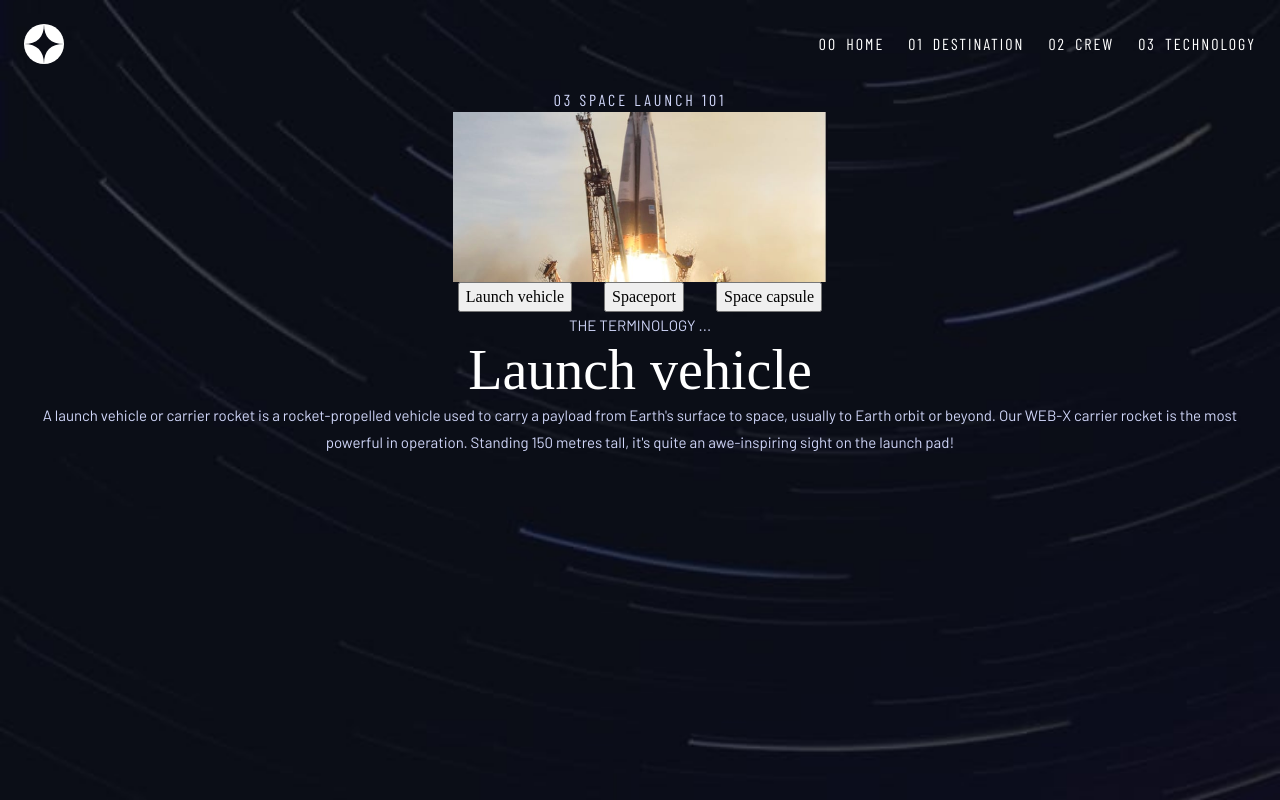
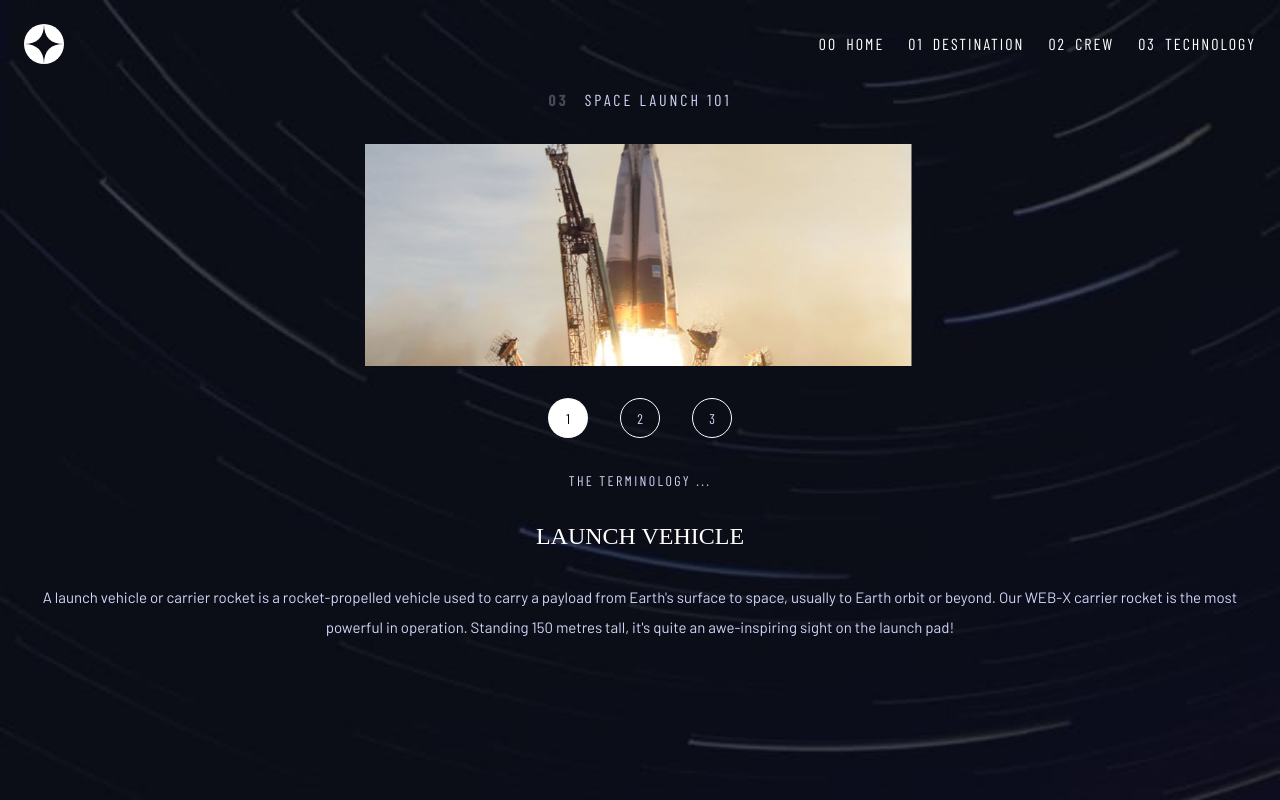
Before and after one commit to lawrence-yoon/space-tourism, a Next.js app: page /technology in a window 1280 px wide. Built offline with nearby package versions, Linux system fonts and the light colour scheme; a web font is replaced by a local one.

Commit message:
add some styling for technology page

```diff
--- a/src/pages/technology/index.jsx
+++ b/src/pages/technology/index.jsx
@@ -16,26 +16,39 @@ function Technology() {
       </Head>
       <main className={classes.content}>
         <article className={classes.textContainer}>
-          <h2 className={classes.intro}>03 SPACE LAUNCH 101</h2>
-          <Image
-            className={classes.imageContainer}
-            src={data.technology[technologyIndex].images.landscape.substring(1)}
-            alt="logo"
-            width={375}
-            height={170}
-          />
-          <div className={classes.navbarDestination}>
+          <h2 className={classes.intro}>
+            <span className={classes.dirIndex}>03</span>SPACE LAUNCH 101
+          </h2>
+          <div className={classes.imageContainer}>
+            <Image
+              className={classes.image}
+              src={data.technology[technologyIndex].images.landscape.substring(
+                1
+              )}
+              alt="logo"
+              fill
+            />
+          </div>
+          <div className={classes.navbar}>
             {data.technology.map((entry, index) => (
-              <button key={index} onClick={() => setTechnologyIndex(index)}>
-                {entry.name}
+              <button
+                className={`${
+                  index == technologyIndex
+                    ? classes.btnNavActive
+                    : classes.btnNav
+                }`}
+                key={index}
+                onClick={() => setTechnologyIndex(index)}
+              >
+                {index + 1}
               </button>
             ))}
           </div>
           <p className={classes.text}>THE TERMINOLOGY ...</p>
           <h1 className={classes.title}>
-            {data.technology[technologyIndex].name}
+            {data.technology[technologyIndex].name.toUpperCase()}
           </h1>
-          <p className={classes.text}>
+          <p className={classes.text2}>
             {data.technology[technologyIndex].description}
           </p>
         </article>
--- a/src/pages/technology/styles.module.css
+++ b/src/pages/technology/styles.module.css
@@ -1,9 +1,3 @@
-.container {
-  display: flex;
-  flex-direction: column;
-  gap: 2rem;
-}
-
 .content {
   background-image: url("/assets/technology/background-technology-mobile.jpg");
   background-repeat: no-repeat;
@@ -12,7 +6,14 @@
   background-size: cover;
   text-align: center;
   padding: 5.5rem 1.5rem 3rem;
-  height: 100%;
+  height: 100vh;
+  overflow: auto;
+}
+
+.textContainer {
+  display: flex;
+  flex-direction: column;
+  gap: 2rem;
 }
 
 .dirIndex {
@@ -32,29 +33,38 @@
   color: #d0d6f9;
 }
 
-.imageContainer {
-  margin: 0 auto;
+.image {
+  object-fit: contain;
 }
 
-.textContainer {
+.imageContainer {
+  position: relative;
+  height: 222px;
 }
 
 .title {
   font-family: "Bellefair", serif;
-  font-size: 56px;
+  font-size: 24px;
   font-weight: normal;
   color: white;
   line-height: normal;
 }
 
 .text {
-  font-family: "Barlow", sans-serif;
-  font-size: 15px;
-  line-height: 1.75;
+  font-family: "Barlow Condensed", sans-serif;
+  font-size: 14px;
+  letter-spacing: 2.36px;
   color: #d0d6f9;
 }
 
-.navbarDestination {
+.text2 {
+  font-family: "Barlow", sans-serif;
+  font-size: 15px;
+  line-height: 2;
+  color: #d0d6f9;
+}
+
+.navbar {
   display: flex;
   flex-direction: row;
   gap: 2rem;
@@ -67,12 +77,13 @@
   font-size: 14px;
   font-weight: normal;
   background-color: transparent;
-  border: none;
+  border: 1px solid white;
+  border-radius: 100%;
   color: #d0d6f9;
-  letter-spacing: 2px;
-  padding: 0;
   display: inline-block;
   position: relative;
+  width: 40px;
+  height: 40px;
   z-index: 1;
 }
 
@@ -80,57 +91,16 @@
   font-family: "Barlow Condensed", sans-serif;
   font-size: 14px;
   font-weight: normal;
-  background-color: transparent;
-  border: none;
-  color: #ffffff;
-  letter-spacing: 2px;
+  background-color: white;
+  border: 1px solid transparent;
+  border-radius: 100%;
+  color: black;
   padding: 0;
   display: inline-block;
   position: relative;
+  width: 40px;
+  height: 40px;
   z-index: 1;
-}
-
-.btnNavActiveBar {
-  width: 100%;
-  height: 3px;
-  background-color: #ffffff;
-  position: absolute;
-  top: 1.75rem;
-  left: 0;
-  z-index: 1;
-}
-
-/* .btnNav:hover {
-  color: #ffffff;
-}
-
-.btnNav:after {
-  content: "";
-  position: absolute;
-  width: 100%;
-  transform: scaleX(0);
-  height: 3px;
-  top: 1.75rem;
-  left: 0;
-  background-color: white;
-  transform-origin: bottom right;
-  transition: transform 0.25s ease-out;
-}
-
-.btnNavActive {
-  color: #ffffff;
-}
-
-.btnNav:hover:after {
-  transform: scaleX(1);
-  transform-origin: bottom left;
-} */
-
-.hRule {
-  width: 100%;
-  height: 1px;
-  margin: 0;
-  color: #383b4b;
 }
 
 .details {
@@ -138,9 +108,6 @@
   font-size: 1.75rem;
   font-weight: normal;
   color: white;
-}
-
-.detailsPair {
 }
 
 .detailLabel {
```
